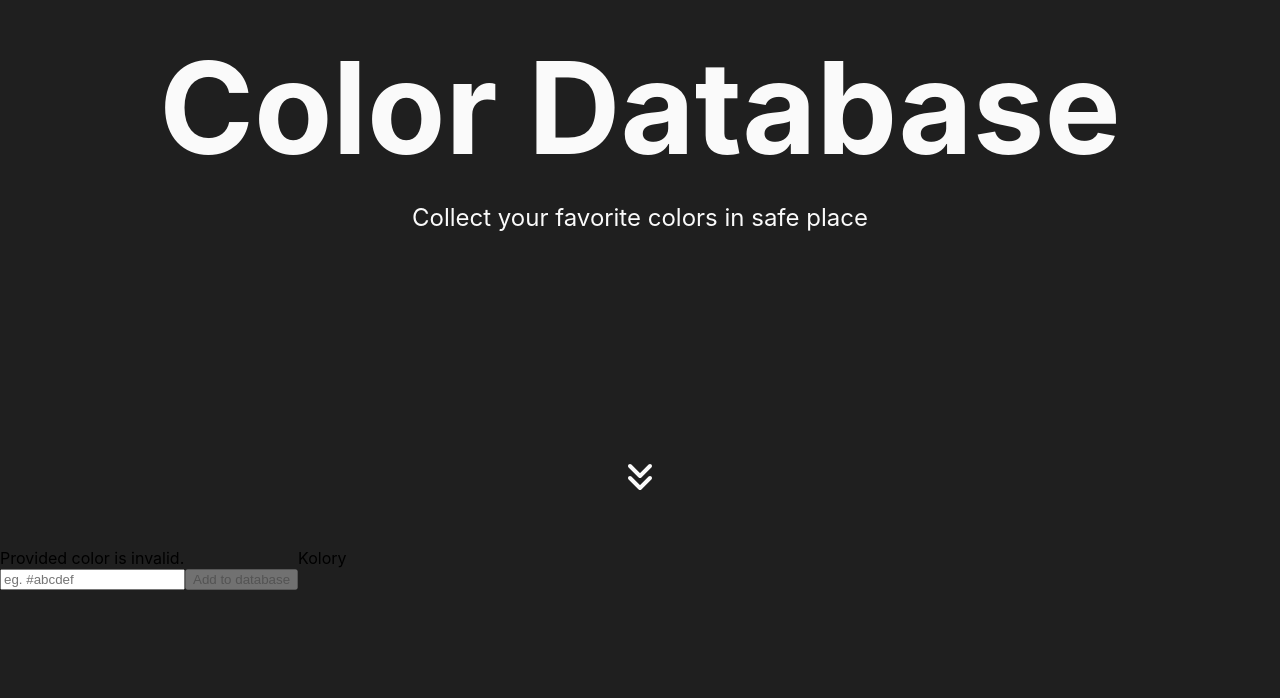
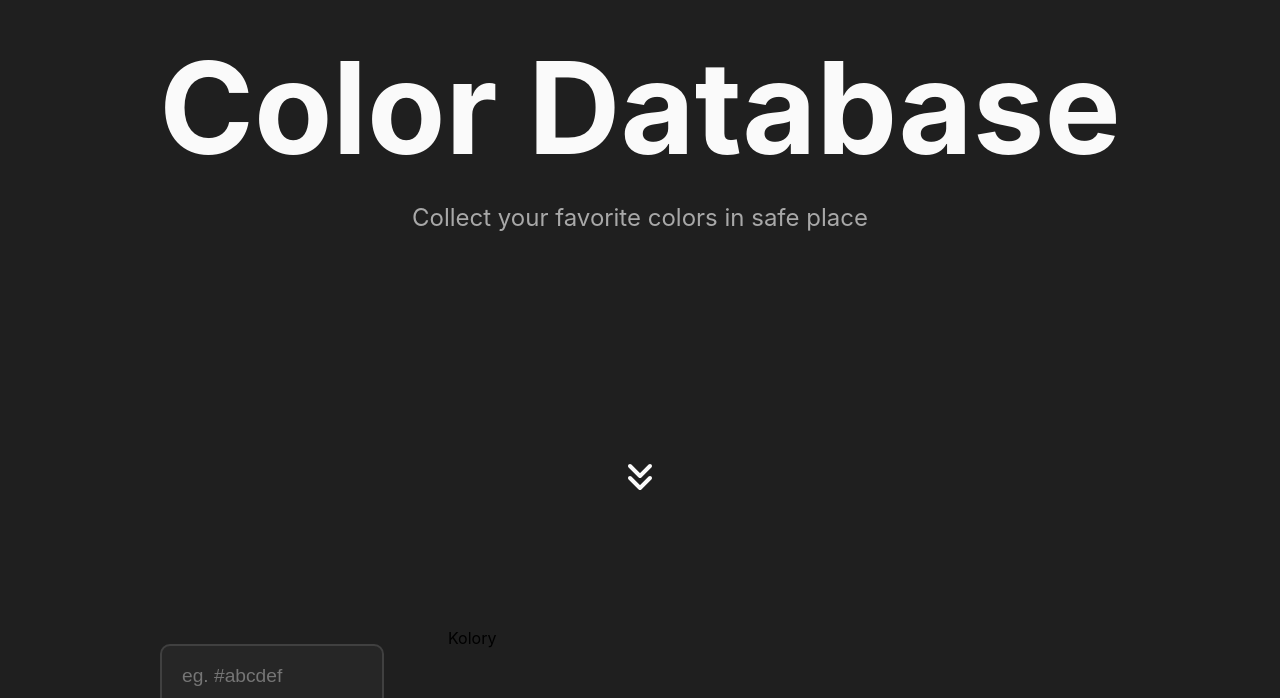
Before and after one commit to dotmyrame/color-database, a React (Create React App) app: page / in a window 1280 px wide. Shown: the part 252-950 px from the top of the page. Built offline with nearby package versions, Linux system fonts and the light colour scheme.

Commit message:
Changes into CSS

```diff
--- a/src/styles/index.scss
+++ b/src/styles/index.scss
@@ -1,3 +1,9 @@
+* {
+  box-sizing: border-box;
+  -webkit-box-sizing: border-box;
+  -moz-box-sizing: border-box;
+}
+
 body {
   margin: 0;
   background-color: #1f1f1f;
@@ -15,7 +21,6 @@ code {
 
 header {
   height: 100vh;
-  width: 100vw;
   display: flex;
   flex-direction: column;
   align-items: center;
@@ -35,6 +40,7 @@ header {
   }
 
   h3 {
+    color: #a8a8a8;
     font-weight: normal;
     font-size: 1.5rem;
   }
@@ -51,8 +57,59 @@ header {
   }
 }
 
+.hidden {
+  display: none;
+}
+
 main {
   min-height: 100vh;
-  width: 100vw;
+  padding: 5rem 10rem 5rem 10rem;
   display: flex;
+  gap: 4rem;
+
+  aside {
+    width: 320px;
+
+    .error {
+      font-size: 0.8rem;
+      font-weight: 600;
+      padding: 12px;
+      text-align: center;
+      vertical-align: middle;
+      width: 100%;
+      color: white;
+      background-color: #d13b3b;
+      border-radius: 10px;
+      border: #992727 solid 2px;
+    }
+
+    input {
+      margin-top: 1rem;
+      min-height: 64px;
+      color: #a8a8a8;
+      background-color: #262626;
+      font-size: 1.2rem;
+      padding-left: 20px;
+
+      border: none;
+      border-radius: 10px;
+      border: #404040 solid 2px;
+      width: 100%;
+
+      &[type=submit] {
+        padding: 0;
+        border: none;
+        cursor: pointer;
+        margin-top: 2rem;
+        font-size: 1.2rem;
+        font-weight: bold;
+        color: white;
+        background-color: #D5006D;
+      }
+    }
+  }
+
+  section {
+    width: 100%;
+  }
 }
```
